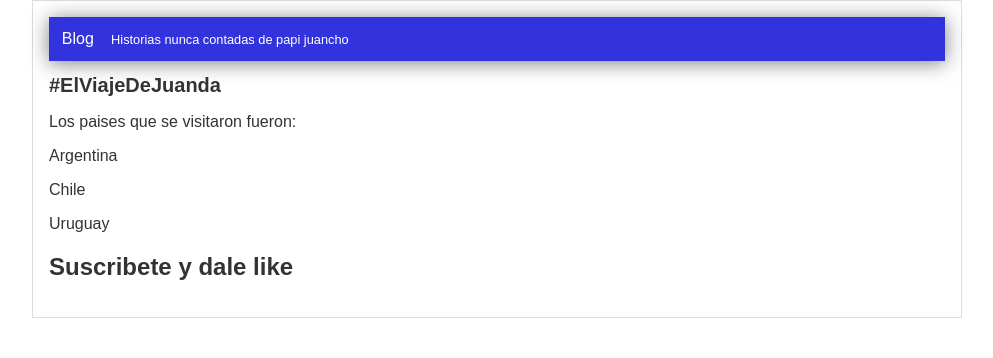
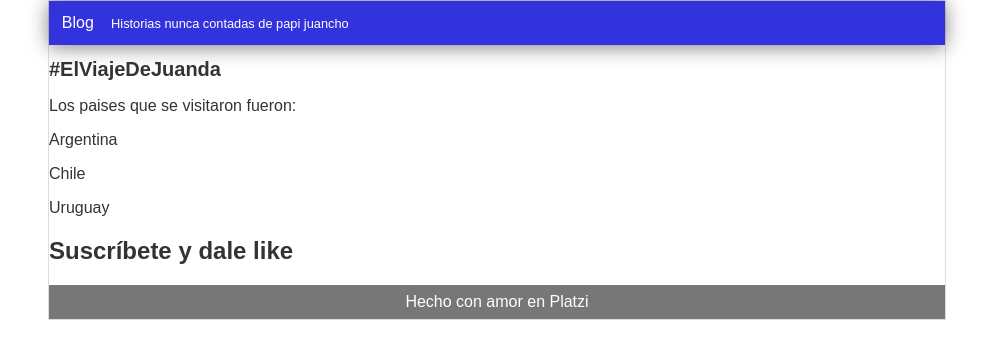
Before and after one commit to juandaclopez/Hyperblog, a plain HTML site: page index.html in a window 1280 px wide. Shown: the whole page, without its empty margins (143-1136 px from the left). Drawn offline with Linux system fonts and the light colour scheme.

Commit message:
cabecera footer terminada

```diff
--- a/css/estilo.css
+++ b/css/estilo.css
@@ -9,7 +9,7 @@ body{
 
 #container{
 	width: 70%;
-	padding: 1em;
+	padding: 0;
 	text-align: left;
 	border: 1px solid #DDD;
 	margin: 0 auto;
@@ -33,3 +33,10 @@ body{
 	font-weight: normal;
 	font-size: 0.8em;
 }
+
+#footer{
+	background: #777;
+	color: white;
+	text-align: center;
+	padding: 0.5em;
+}
--- a/index.html
+++ b/index.html
@@ -16,7 +16,10 @@
 			<p>Argentina</p>
 			<p>Chile</p>
 			<p>Uruguay</p>
-			<h2>Suscribete y dale like</h2>
+			<h2>Suscríbete y dale like</h2>
+		</div>
+		<div id="footer">
+			Hecho con amor en Platzi
 		</div>
 	</div>
 </body>
```
